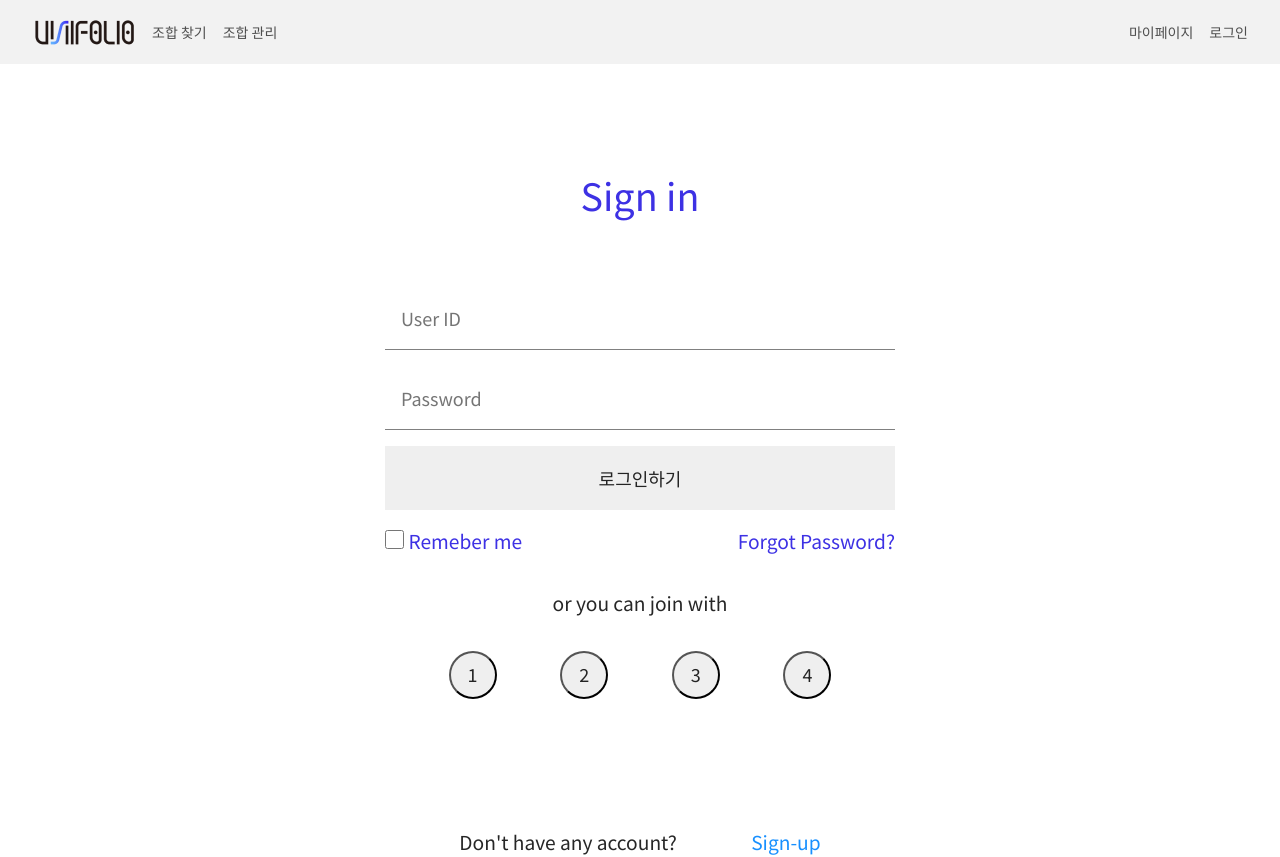
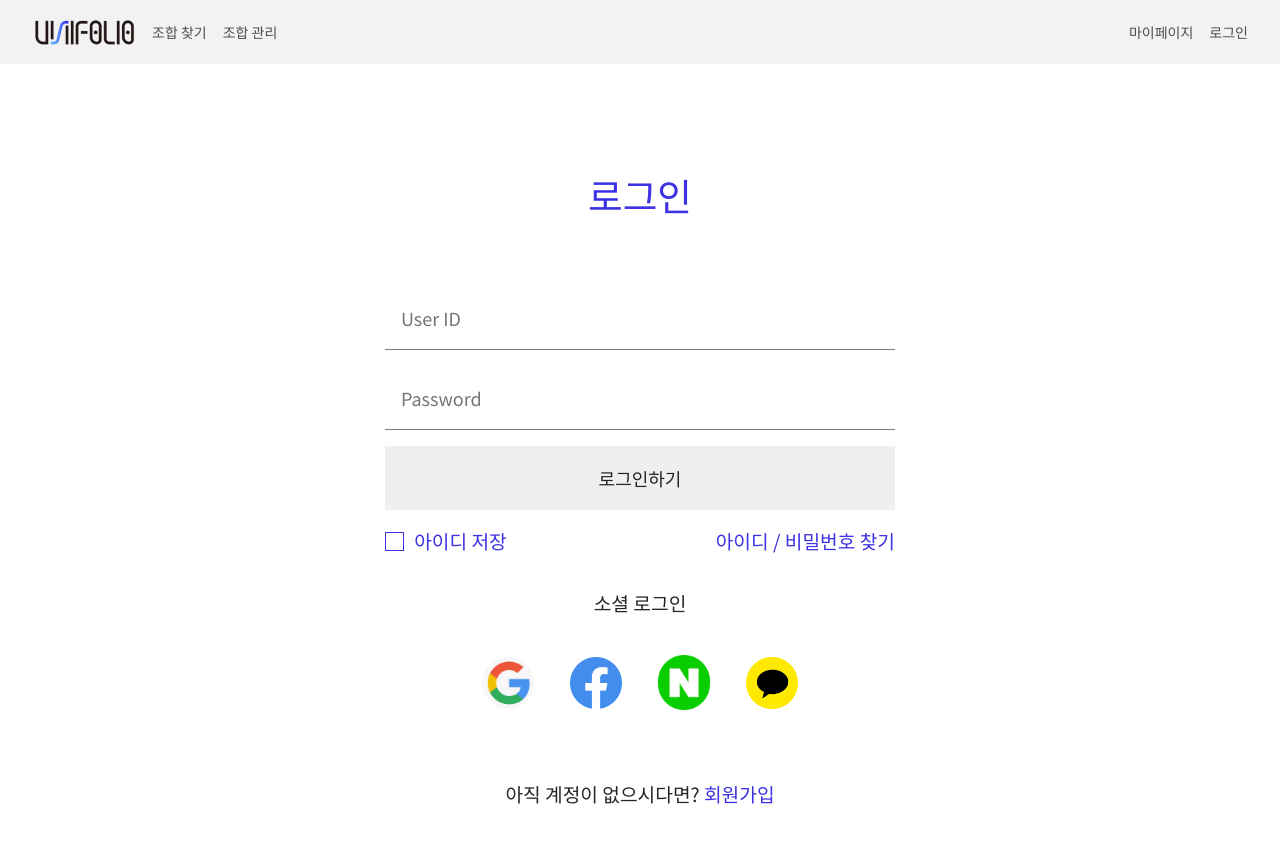
Before and after one commit to unifolio/unifolio-front, a React (Create React App) app: page /signin in a window 1280 px wide. After the commit the page ends 809 px from the top, so only its background shows below. Built offline with nearby package versions, Linux system fonts and the light colour scheme; what axios-extensions would draw is missing.

Commit message:
fix: 로그인 관련 퍼블리싱 변경 및 상태 변화 코드 변경

```diff
--- a/src/components/Signin/SigninPresentational.js
+++ b/src/components/Signin/SigninPresentational.js
@@ -2,62 +2,65 @@ import React, { useCallback, useState } from 'react';
 import styled, { css } from 'styled-components';
 import { Link } from 'react-router-dom';
 
+import * as Icons from "components/common/Icons/";
 import styles from '../../lib/styles';
 
 const SigninPresentational = ({ onClickSignin }) => {
-  const [email, setEmail] = useState(null);
-  const [password, setPassword] = useState(null);
+  const [signinState, setSigninState] = useState({});
 
-  const handleEmailChange = useCallback((e) => {
-    setEmail(e.target.value);
-  },[]);
+  const handleEmailChange = ({target}) => {
+    setSigninState((state) => ({...state, email: target.value}));
+  };
 
-  const handlePasswordChange = useCallback((e) => {
-    setPassword(e.target.value);
-  },[]);
+  const handlePasswordChange = ({target}) => {
+    setSigninState((state) => ({...state, password: target.value}));
+  };
 
-  const handleRememberChange = useCallback((e) => {
-    console.log(e.target.value)
-  }, [])
+  const handleRememberChange = () => {
+    setSigninState((state) => ({...state, remember: !state.remember}));
+  };
 
   const handleSignin = (e) => {
     e.preventDefault();
-    onClickSignin({email, password});
+    onClickSignin({...signinState});
   };
 
   return (
     <SigninLayout>
       <SigninBlock>
         <SigninBlockRow>
-          <SigninTitle> Sign in </SigninTitle>
+          <SigninTitle> 로그인 </SigninTitle>
         </SigninBlockRow>
         <SigninBlockCenterSection>
           <SigninIdInput onChange={handleEmailChange} />
           <SigninPasswordInput onChange={handlePasswordChange} />
-          <SigninSubmitButton onClick={handleSignin} signInState={{email, password}}> 로그인하기 </SigninSubmitButton>
+          <SigninSubmitButton onClick={handleSignin} signInState={signinState}> 로그인하기 </SigninSubmitButton>
           <SigninBlockRowSpaceBetween>
-            <SigninRememberCheckBox>
-              <SigninCheckBoxInput type="checkbox" onClick={handleRememberChange} /> Remeber me
-            </SigninRememberCheckBox>
-            <SigninForgotPassword>
-
-            </SigninForgotPassword>
+            <SigninRememberCheckBoxLayer>
+              <SigninCheckBoxInput type="checkbox" id="willbeRemembered" />
+              <SigninCheckBoxInputLabel htmlFor="willbeRemembered" onClick={handleRememberChange} />
+            </SigninRememberCheckBoxLayer>
+            <SigninForgotPassword />
           </SigninBlockRowSpaceBetween>
         </SigninBlockCenterSection>
 
         <SigninBlockBottomSection>
 
         </SigninBlockBottomSection>
-        <SigninBlockRow> or you can join with </SigninBlockRow>
+        <SigninBlockRow> 소셜 로그인</SigninBlockRow>
         <SigninSocialsSection>
-          <button> 1 </button>
-          <button> 2 </button>
-          <button> 3 </button>
-          <button> 4 </button>
+          <button> <Icons.GoogleIcon /> </button>
+          <button> <Icons.FacebookIcon /> </button>
+          <button> <Icons.NaverIcon /> </button>
+          <button> <Icons.KakaoIcon /> </button>
         </SigninSocialsSection>
-        <SigninBlockRow marginTop={"7rem"}>
-          Don't have any account?
-          <Link to="/signup"> Sign-up </Link>
+        <SigninBlockRow marginTop={"3rem"}>
+          <div>
+            <span>아직 계정이 없으시다면?</span>
+            <Link to="/signup">
+              <HighlightSpan> 회원가입 </HighlightSpan>
+            </Link>
+          </div>
         </SigninBlockRow>
       </SigninBlock>
 
@@ -75,6 +78,10 @@ const SigninLayout = styled.div`
 
 const SigninTitle = styled.span`
   font-size: 2.357rem;
+  color: ${styles.palette.unifolioBlue};
+`;
+
+const HighlightSpan = styled.span`
   color: ${styles.palette.unifolioBlue};
 `
 
@@ -120,13 +127,17 @@ const SigninBlockBottomSection = styled.div`
 const SigninSocialsSection = styled.div`
   padding-top:2rem;
   display: flex;
-  flex-direction: row;
-  justify-content: space-evenly;
+  justify-content: center;
 
   button {
-    width: 3rem;
-    height: 3rem;
+    width: 4rem;
+    height: 4rem;
+    border: none;
     border-radius: 50%;
+    background-color: white;
+  }
+  button + button {
+    margin-left: 24px;
   }
 `
 const SigninIdInput = styled.input.attrs(
@@ -146,13 +157,6 @@ const SigninPasswordInput = styled.input.attrs(
   padding: 0 1rem;
 `;
 
-const SigninCheckBoxInput = styled.input.attrs(
-  props => ({type: "checkbox"})
-)`
-  width: 1.2rem;
-  height: 1.2rem;
-`;
-
 const SigninSubmitButton = styled.button`
   height: 4rem;
   margin-top: 1rem;
@@ -169,10 +173,33 @@ const SigninSubmitButton = styled.button`
   }
 `;
 
-const SigninRememberCheckBox = styled.div`
+const SigninRememberCheckBoxLayer = styled.div`
   color: ${styles.palette.unifolioBlue};
+  display: flex;
+  align-items: center;
 
+  ::after {
+    content: "아이디 저장";
+    margin-left: 10px;
+  }
+
+  input[type='checkbox']:checked + label {
+    background-color: ${styles.palette.unifolioBlue};
+  }
 `;
+
+const SigninCheckBoxInput = styled.input`
+  display: none;
+`;
+const SigninCheckBoxInputLabel = styled.label`
+  width: 1.2rem;
+  height: 1.2rem;
+
+  border: 1px solid ${styles.palette.unifolioBlue};
+  cursor: pointer;
+`;
+
+
 const SigninForgotPassword = styled.div`
   color: ${styles.palette.unifolioBlue};
   background-color: none;
@@ -180,7 +207,7 @@ const SigninForgotPassword = styled.div`
   cursor: pointer;
 
   &::after {
-    content: "Forgot Password?"
+    content: "아이디 / 비밀번호 찾기"
   }
 `;
 
--- a/src/containers/SigninContainer.js
+++ b/src/containers/SigninContainer.js
@@ -1,16 +1,11 @@
 import React from 'react';
 import API  from '../lib/api';
 
-// import { addUserData } from '../modules/reducers/signin';
 import SigninPresentational from '../components/Signin/SigninPresentational';
 
 const SigninContainer = () => {
 
-	// API
-	// localStorage.removeItem('unifolioAccess');
-	// localStorage.removeItem('unifolioUser');
-
-	const onClickSignin = async (data) => {
+	const handleClickSignin = async (data) => {
 		const response = await API.post.newToken(data);
 
 		if (response.status === 401) {
@@ -19,18 +14,16 @@ const SigninContainer = () => {
 		if (response.status === 200) {
 			localStorage.setItem('unifolioAccess', response.data.access);
 			const token = { accessToken: response.data.access };
+      const responseByToken = await API.post.tokenToGetUser(token);
 
-      const responseByToken = await API.post.tokenToGetUser(token);
-      console.log(responseByToken)
 			if (responseByToken.status === 200) {
 				// localStorage.setItem('unifolioUser', JSON.stringify(responseByToken.data.data));
-				// await dispatch(addUserData(responseTokenUser.data));
 				window.location.href = '/profile';
 			}
 		}
 	};
 
-	return <SigninPresentational onClickSignin={onClickSignin} />;
+	return <SigninPresentational onClickSignin={handleClickSignin} />;
 };
 
 export default SigninContainer;
```
